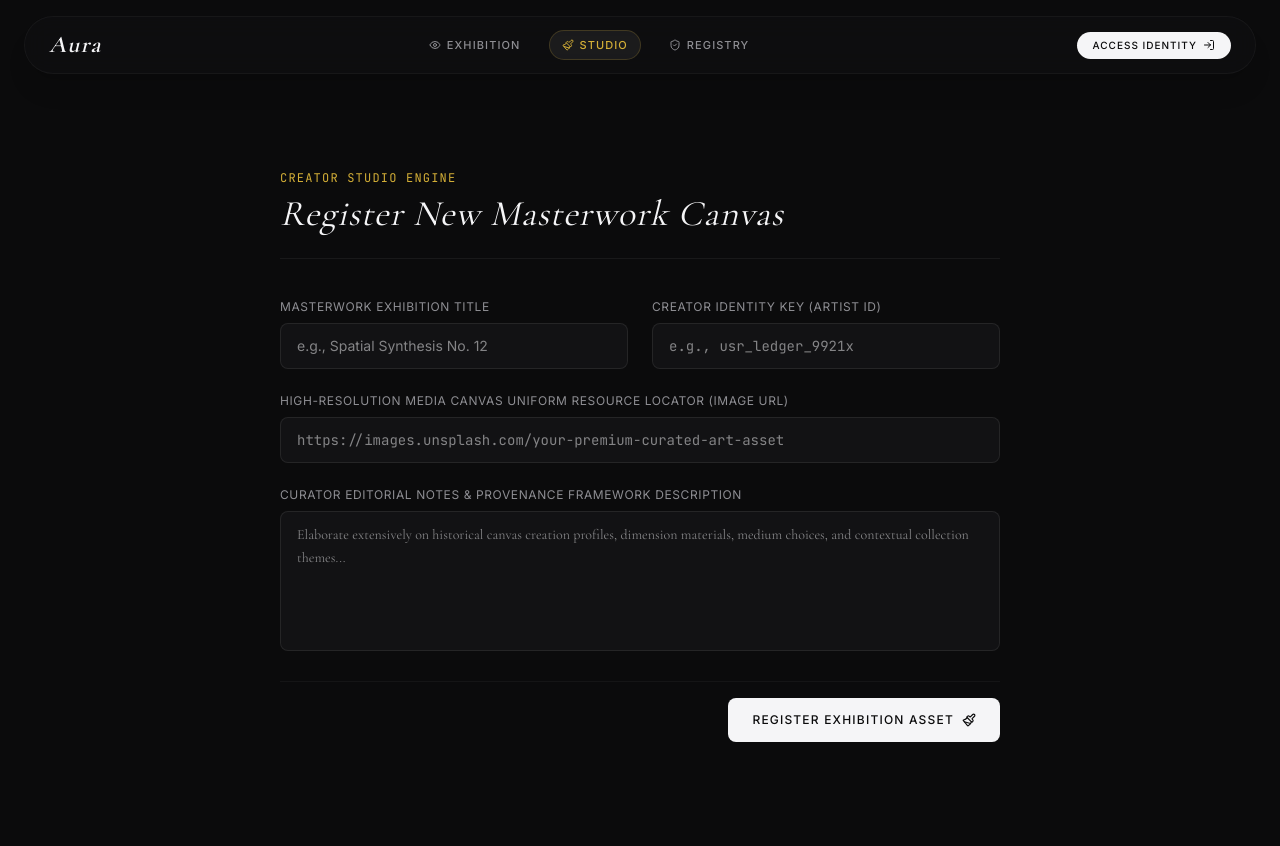
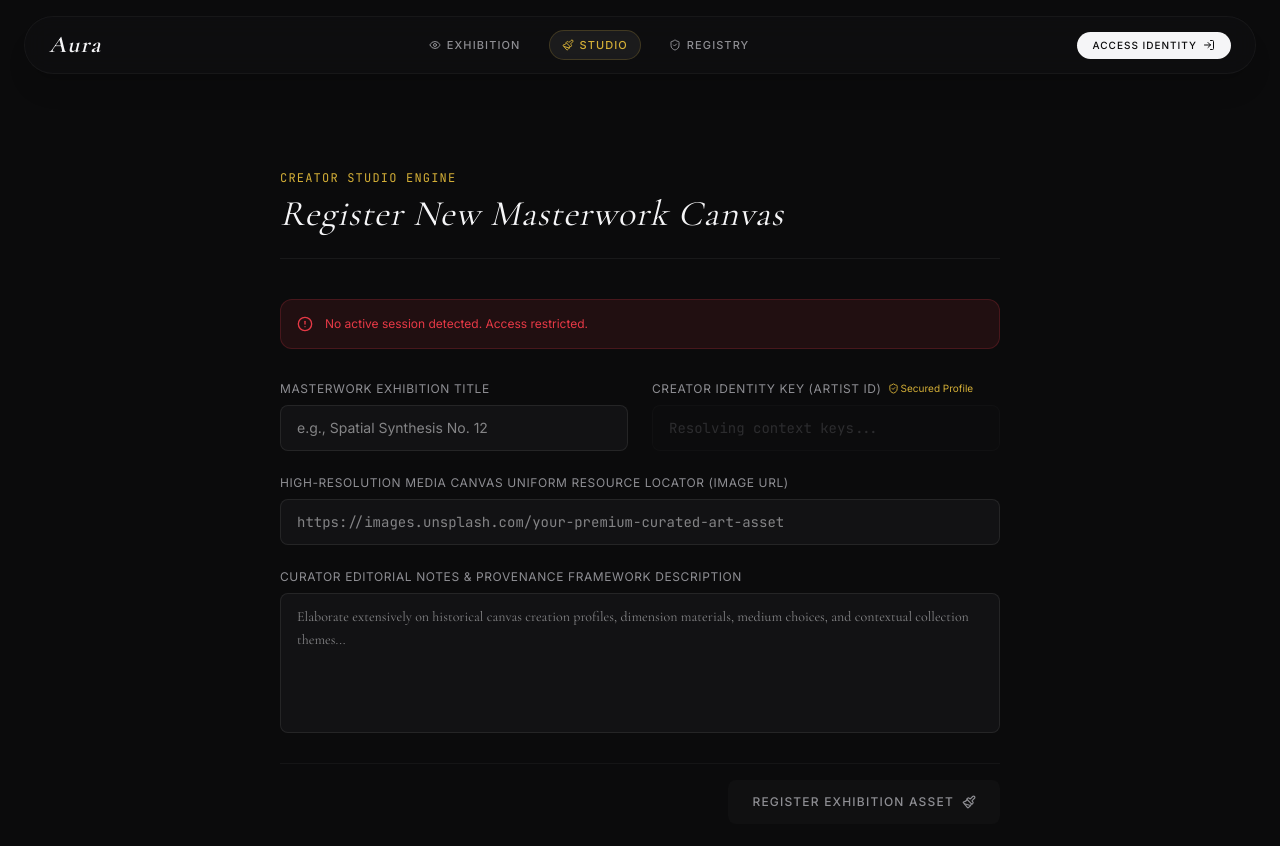
Before and after one commit to bineetNaidu/art-auction-platform, a Next.js app in the folder apps/web/: page /studio/create in a window 1280 px wide. Shown: the top 846 px of the page. Before the commit the page ends 822 px from the top, so only its background shows below. Built offline with nearby package versions, Linux system fonts and the light colour scheme; no server answers.

Commit message:
security(web): auto-resolve immutable artistId profile from user session token

```diff
--- a/apps/web/src/app/(studio)/studio/create/page.tsx
+++ b/apps/web/src/app/(studio)/studio/create/page.tsx
@@ -1,9 +1,9 @@
 "use client";
 
-import React, { useState } from "react";
+import React, { useState, useEffect } from "react";
 import { useRouter } from "next/navigation";
 import { motion } from "framer-motion";
-import { Paintbrush, ArrowRight, Loader2, AlertCircle, CheckCircle2 } from "lucide-react";
+import { Paintbrush, Loader2, AlertCircle, CheckCircle2, ShieldCheck } from "lucide-react";
 import { apiClient } from "@/lib/api-client";
 import { Artwork } from "@platform/shared-types";
 
@@ -14,10 +14,39 @@ export default function StudioCreatePage() {
   const [title, setTitle] = useState("");
   const [description, setDescription] = useState("");
   const [imageUrl, setImageUrl] = useState("");
-  const [artistId, setArtistId] = useState(""); // Shared identity pointer
+  const [artistId, setArtistId] = useState(""); // Automatically resolved from session profile
 
   const [isLoading, setIsLoading] = useState(false);
   const [feedback, setFeedback] = useState<{ type: "success" | "error"; message: string } | null>(null);
+
+  // Automatically resolve authenticated user context on component mount
+  useEffect(() => {
+    const match = document.cookie.match(/(^| )aura_session_token=([^;]+)/);
+    if (match) {
+      const token = match[2];
+      try {
+        const payloadBase64 = token.split(".")[1];
+        if (payloadBase64) {
+          const decodedPayload = JSON.parse(window.atob(payloadBase64));
+          // Bind the authenticated user's ID to the immutable artist profile field
+          if (decodedPayload.userId) {
+            setArtistId(decodedPayload.userId);
+          }
+        }
+      } catch (error) {
+        console.error("Failed to decode token context signature:", error);
+        setFeedback({
+          type: "error",
+          message: "Failed to resolve identity signatures. Please re-authenticate.",
+        });
+      }
+    } else {
+      setFeedback({
+        type: "error",
+        message: "No active session detected. Access restricted.",
+      });
+    }
+  }, []);
 
   const handleSubmit = async (e: React.FormEvent) => {
     e.preventDefault();
@@ -28,10 +57,10 @@ export default function StudioCreatePage() {
     const match = document.cookie.match(/(^| )aura_session_token=([^;]+)/);
     const token = match ? match[2] : undefined;
 
-    if (!token) {
+    if (!token || !artistId) {
       setFeedback({
         type: "error",
-        message: "Authorization missing. Please authenticate to register creative assets.",
+        message: "Authorization profiles missing. Re-route to entry gateway.",
       });
       setIsLoading(false);
       return;
@@ -52,11 +81,10 @@ export default function StudioCreatePage() {
         message: "Asset permanently committed to verification ledger. Forwarding to scheduler...",
       });
 
-      // Clear form states gracefully
+      // Clear user editable form states gracefully
       setTitle("");
       setDescription("");
       setImageUrl("");
-      setArtistId("");
 
       // Deep transition into scheduling pipeline after registration
       // Automatically pass the identifiers forward on the query string matrix
@@ -90,11 +118,10 @@ export default function StudioCreatePage() {
         <motion.div
           initial={{ opacity: 0, y: -10 }}
           animate={{ opacity: 1, y: 0 }}
-          className={`mb-8 p-4 rounded-xl border text-xs font-interface flex items-center gap-3 ${
-            feedback.type === "error"
+          className={`mb-8 p-4 rounded-xl border text-xs font-interface flex items-center gap-3 ${feedback.type === "error"
               ? "bg-crimson-alert/10 border-crimson-alert/20 text-crimson-alert"
               : "bg-gold-accent/10 border-gold-accent/20 text-gold-accent"
-          }`}
+            }`}
         >
           {feedback.type === "error" ? <AlertCircle size={16} /> : <CheckCircle2 size={16} />}
           <span>{feedback.message}</span>
@@ -121,17 +148,20 @@ export default function StudioCreatePage() {
           </div>
 
           <div>
-            <label className="block font-interface text-xs uppercase tracking-wider text-text-muted mb-2">
+            <label className="font-interface text-xs uppercase tracking-wider text-text-muted mb-2 flex items-center gap-1.5">
               Creator Identity Key (Artist ID)
+              <span className="text-gold-accent inline-flex items-center gap-0.5 normal-case text-[10px] tracking-normal">
+                <ShieldCheck size={11} /> Secured Profile
+              </span>
             </label>
             <input
               type="text"
               required
+              readOnly
+              disabled
               value={artistId}
-              onChange={(e) => setArtistId(e.target.value)}
-              disabled={isLoading}
-              className="w-full bg-bg-card border border-white/8 focus:border-gold-accent text-sm text-text-primary px-4 py-3 rounded-lg font-ticker outline-none transition-colors duration-200"
-              placeholder="e.g., usr_ledger_9921x"
+              className="w-full bg-white/1 border border-white/4 text-sm text-text-muted px-4 py-3 rounded-lg font-ticker outline-none select-none cursor-not-allowed opacity-50"
+              placeholder="Resolving context keys..."
             />
           </div>
         </div>
@@ -172,7 +202,7 @@ export default function StudioCreatePage() {
             whileHover={{ scale: isLoading ? 1 : 1.01 }}
             whileTap={{ scale: isLoading ? 1 : 0.99 }}
             type="submit"
-            disabled={isLoading}
+            disabled={isLoading || !artistId}
             className="bg-text-primary hover:bg-gold-accent disabled:bg-white/2 text-bg-main disabled:text-text-muted font-interface font-medium text-xs uppercase tracking-widest py-3.5 px-6 rounded-lg flex items-center justify-center gap-2 cursor-pointer transition-colors duration-300"
           >
             {isLoading ? (
```
